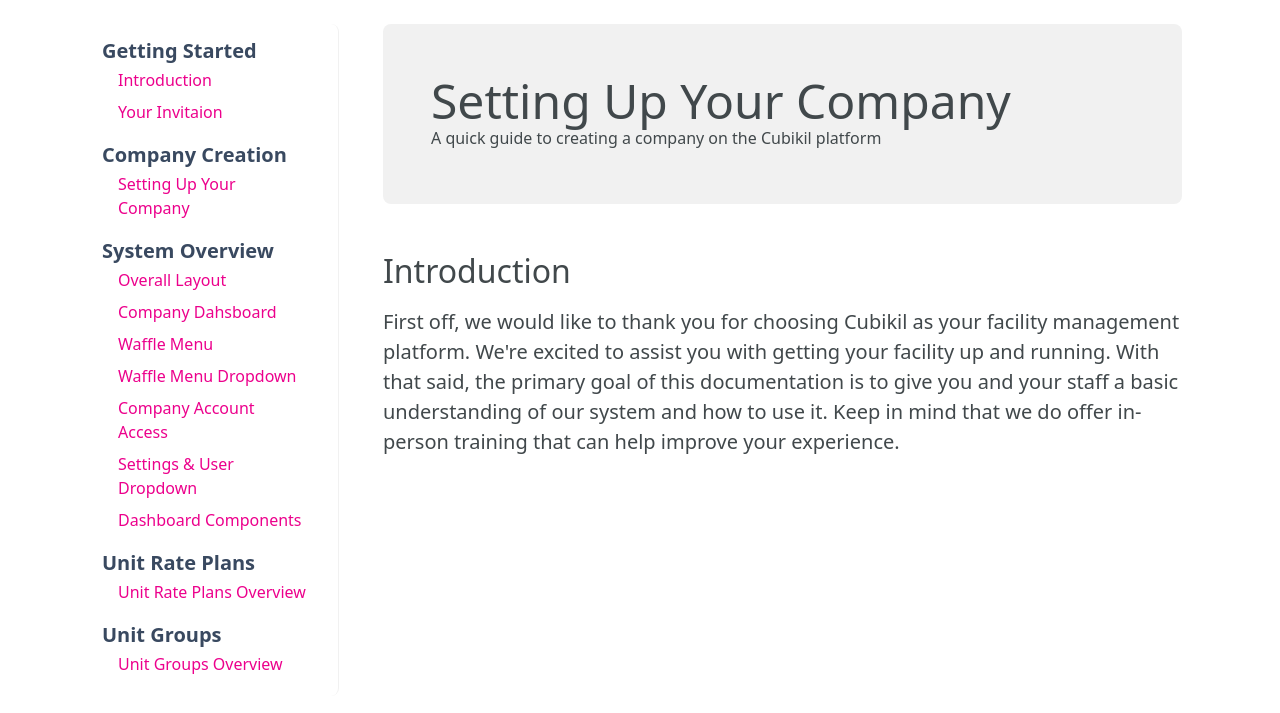
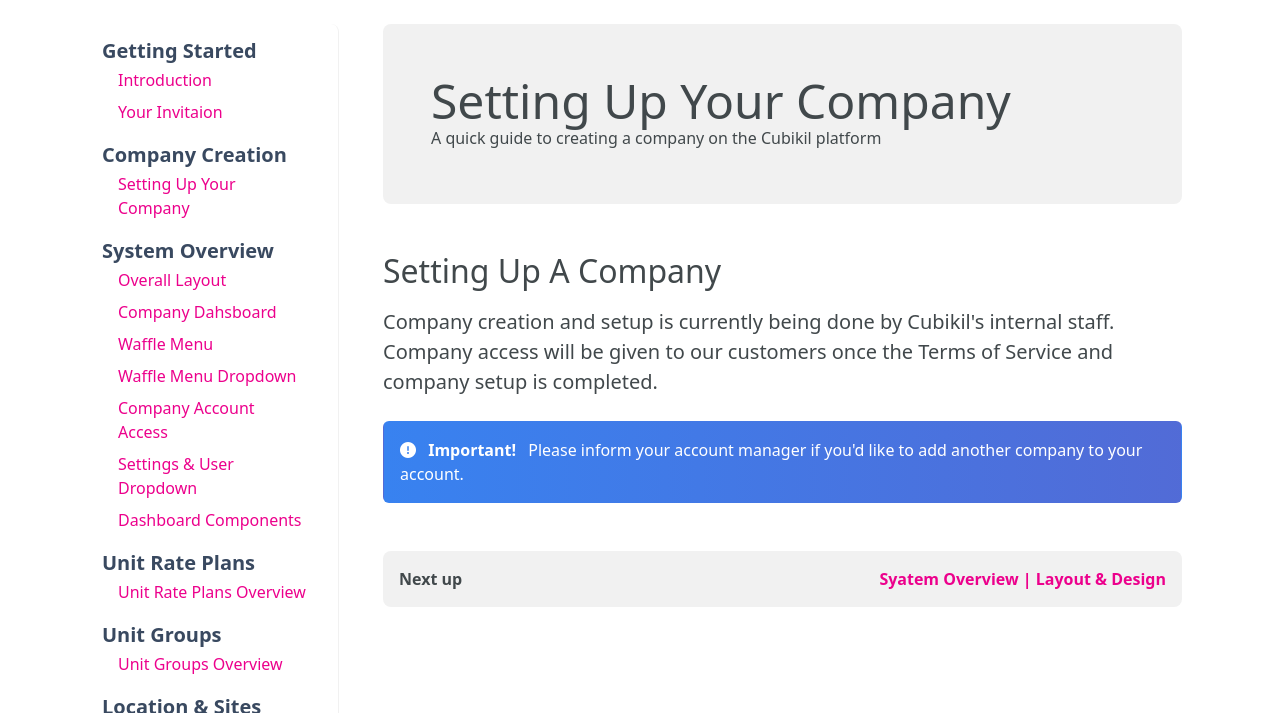
Before and after one commit to Cubikil/docs, a Jekyll site: the page built from CompanyCreation.markdown, in a window 1280 px wide and 900 px high, cut to the strip 187-900 px from the top of the window. Built offline with Jekyll 4.4.1, drawn with Linux system fonts in a browser that asks for light colours; nearby versions of some CDN libraries; some of the changed text lies outside the part shown.

Commit message:
Minor Changes

```diff
--- a/CompanyCreation.markdown
+++ b/CompanyCreation.markdown
@@ -5,6 +5,19 @@ description: A quick guide to creating a company on the Cubikil platform
 permalink: /company-setup/
 ---
 
-<h2 class="mb-3 fs-2">Introduction</h2>
+<h2 class="mb-3 fs-2">Setting Up A Company</h2>
 
-<p class="lead mb-4">First off, we would like to thank you for choosing Cubikil as your facility management platform. We're excited to assist you with getting your facility up and running. With that said, the primary goal of this documentation is to give you and your staff a basic understanding of our system and how to use it. Keep in mind that we do offer in-person training that can help improve your experience.</p>
+<p class="lead mb-4">Company creation and setup is currently being done by Cubikil's internal staff. Company access will be given to our customers once the Terms of Service and company setup is completed. </p>
+
+<div class="alert bg-grad-2 text-white mb-5" role="alert">
+<i class="fa-solid fa-circle-exclamation"></i>
+  <b class="mx-2">Important!</b>
+Please inform your account manager if you'd like to add another company to your account.
+</div>
+
+<div class="bg-light rounded-3 p-3 d-flex flex-row justify-content-between">
+<b>Next up</b>
+<span>
+<a href="{{ "/dashboard-overview/" | relative_url }}" class="text-decoration-none fw-bold">Syatem Overview | Layout & Design</a>
+</span>
+</div>
--- a/_includes/sidenav.html
+++ b/_includes/sidenav.html
@@ -55,7 +55,76 @@
             <span class="text-decoration-none text-dark fw-bold fs-5 mb-0 lh-1">Unit Groups</span>
         </li>
         <li class="nav-item">
-            <a class="nav-link text-decoration-none py-1" aria-current="page" href="{{ "/unit-groups/" | relative_url }}">Unit Groups Overview</a>
+            <a class="nav-link text-decoration-none py-1 mb-3" aria-current="page" href="{{ "/unit-groups/" | relative_url }}">Unit Groups Overview</a>
+        </li>
+        <li class="nav-item">
+            <span class="text-decoration-none text-dark fw-bold fs-5 mb-0 lh-1">Location & Sites</span>
+        </li>
+        <li class="nav-item">
+            <a class="nav-link text-decoration-none py-1 mb-3 disabled" aria-current="page" href="#" disabled>Site Overview</a>
+        </li>
+        <li class="nav-item">
+            <span class="text-decoration-none text-dark fw-bold fs-5 mb-0 lh-1">Storage Units</span>
+        </li>
+        <li class="nav-item">
+            <a class="nav-link text-decoration-none py-1 disabled" aria-current="page" href="#" disabled>Units Overview</a>
+        </li>
+        <li class="nav-item">
+            <a class="nav-link text-decoration-none py-1 disabled" aria-current="page" href="#" disabled>Understanding Schedular</a>
+        </li>
+        <li class="nav-item">
+            <a class="nav-link text-decoration-none py-1 disabled" aria-current="page" href="#" disabled>Adding Unit Amenities </a>
+        </li>
+        <li class="nav-item">
+            <a class="nav-link text-decoration-none py-1 disabled" aria-current="page" href="#" disabled>Unit Status Box</a>
+        </li>
+        <li class="nav-item">
+            <a class="nav-link text-decoration-none py-1 disabled" aria-current="page" href="#" disabled>Adding Unit Groups </a>
+        </li>
+        <li class="nav-item">
+            <a class="nav-link text-decoration-none mb-3 py-1 disabled" aria-current="page" href="#" disabled>Adding Unit Rate Plan</a>
+        </li>
+        <li class="nav-item">
+            <span class="text-decoration-none text-dark fw-bold fs-5 mb-0 lh-1">Customers</span>
+        </li>
+        <li class="nav-item">
+            <a class="nav-link text-decoration-none py-1 disabled" aria-current="page" href="#" disabled>Adding Customers</a>
+        </li>
+        <li class="nav-item">
+            <a class="nav-link text-decoration-none mb-3 py-1 disabled" aria-current="page" href="#" disabled>Adding Payment Methods</a>
+        </li>
+        <li class="nav-item">
+            <span class="text-decoration-none text-dark fw-bold fs-5 mb-0 lh-1">Reservations</span>
+        </li>
+        <li class="nav-item">
+            <a class="nav-link text-decoration-none py-1 disabled" aria-current="page" href="#" disabled>Available Unit Search</a>
+        </li>
+        <li class="nav-item">
+            <a class="nav-link text-decoration-none py-1 disabled" aria-current="page" href="#" disabled>Adding Customer Search</a>
+        </li>
+        <li class="nav-item">
+            <a class="nav-link text-decoration-none py-1 disabled" aria-current="page" href="#" disabled>Booking Your Customer</a>
+        </li>
+        <li class="nav-item">
+            <a class="nav-link text-decoration-none py-1 disabled" aria-current="page" href="#" disabled>Reservation Overview</a>
+        </li>
+        <li class="nav-item">
+            <a class="nav-link text-decoration-none py-1 disabled" aria-current="page" href="#" disabled>Converting Billing To Invoices</a>
+        </li>
+        <li class="nav-item">
+            <a class="nav-link text-decoration-none py-1 disabled" aria-current="page" href="#" disabled>Generate Order</a>
+        </li>
+        <li class="nav-item">
+            <a class="nav-link text-decoration-none py-1 disabled" aria-current="page" href="#" disabled>Generate Invoice</a>
+        </li>
+        <li class="nav-item">
+            <a class="nav-link text-decoration-none py-1 disabled" aria-current="page" href="#" disabled>Confirm Reservation</a>
+        </li>
+        <li class="nav-item">
+            <a class="nav-link text-decoration-none py-1 disabled" aria-current="page" href="#" disabled>Schedule A Move-In</a>
+        </li>
+        <li class="nav-item">
+            <a class="nav-link text-decoration-none py-1 disabled" aria-current="page" href="#" disabled>Schedule A Move-Out</a>
         </li>
    </ul>
 
```
Also changed, not shown: _layouts/home.html (+5 -5 lines).
